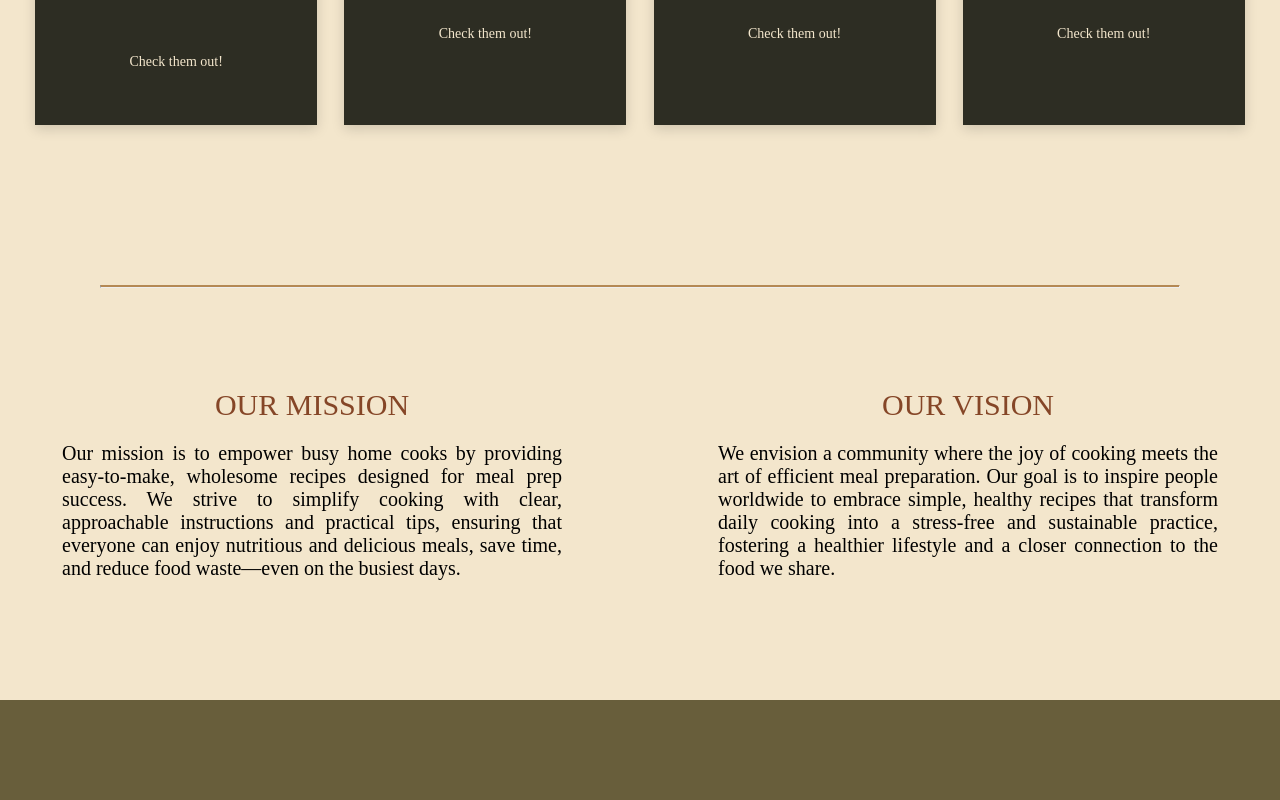
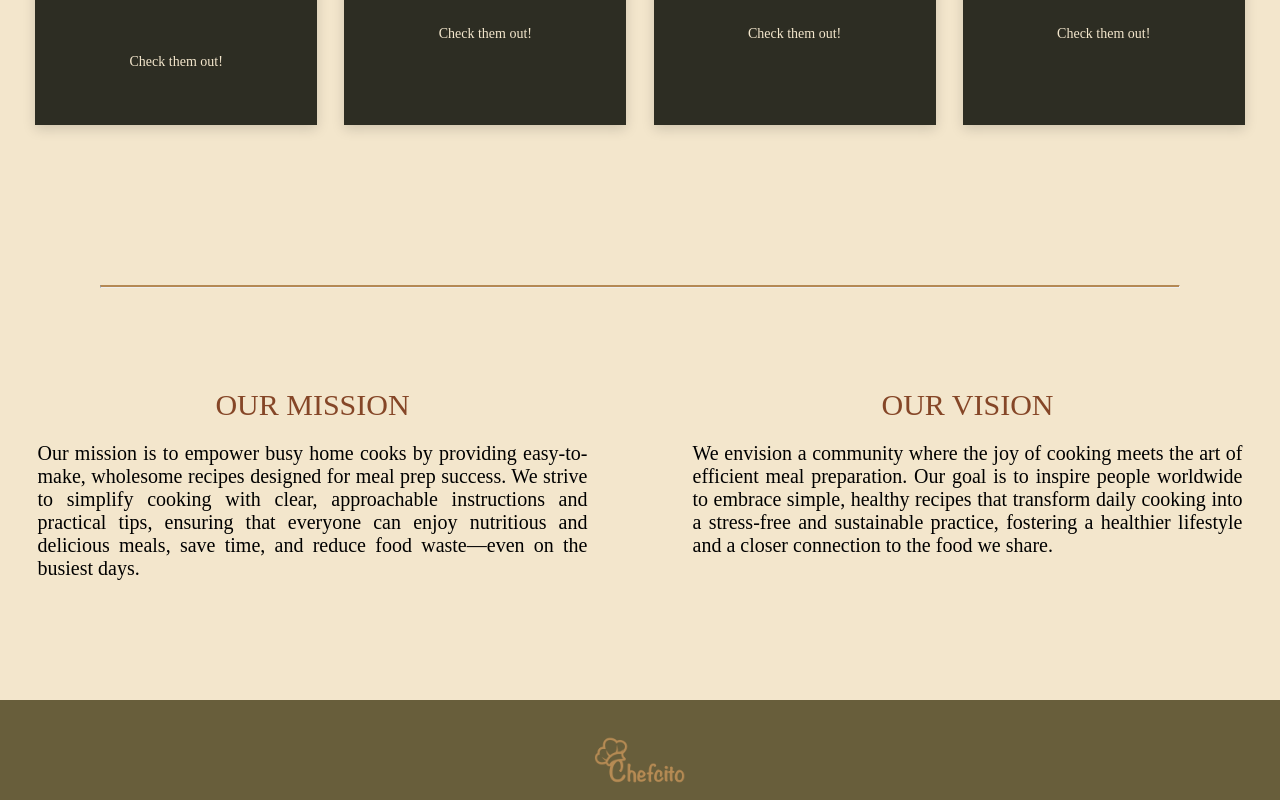
Before and after one commit to cuceta/chefcito, a React (Create React App) app: page /home in a window 1280 px wide. Shown: the part 1194-1994 px from the top of the page. Built offline with nearby package versions, Linux system fonts and the light colour scheme; a web font is replaced by a local one.

Commit message:
Footer scrolling done

```diff
--- a/src/components/footer/footer.css
+++ b/src/components/footer/footer.css
@@ -1,4 +1,28 @@
 .footer{
     height: 100px;
     background-color: #685e3b;
+    display: grid;
+    grid-template-columns: repeat(3, 1fr);
+    gap: 30px;
 }
+
+.contact{
+
+}
+
+.small-logo{
+    margin: auto;
+    padding-top: 20px;
+    height: 50px;
+    width: fit-content;
+}
+
+.small-logo img{
+    height: 100%;
+    width: 100%;
+
+}
+
+.copyright-info{
+
+}
--- a/src/components/footer/footer.js
+++ b/src/components/footer/footer.js
@@ -1,10 +1,24 @@
 import React from 'react';
 import "./footer.css";
+import hatAndNameLogo from "../../img/hatAndNameLogoGold.png";
+import {Link} from "react-router-dom";
 
 const Footer = () => {
     return (
         <div className="footer">
+            <div className="contact">
 
+            </div>
+
+            <div className="small-logo">
+                <Link to="/home" onClick={() => window.scrollTo({ top: 0, left: 0, behavior: 'smooth' })}>
+                    <img src={hatAndNameLogo} alt="hat and chefcito logo"/>
+                </Link>
+            </div>
+
+            <div className="copyright-info">
+
+            </div>
         </div>
     );
 };
--- a/src/pages/breakfast/breakfast.js
+++ b/src/pages/breakfast/breakfast.js
@@ -1,13 +1,17 @@
 import React from 'react';
 import "./breakfast.css";
 import Nav from "../../components/nav/nav";
+import Footer from "../../components/footer/footer";
 
 const Breakfast = () => {
     return (
 
         <div className="breakfast-page">
             <h1>Hello</h1>
+            <Footer/>
+
         </div>
+
     );
 };
 
--- a/src/pages/home/home.css
+++ b/src/pages/home/home.css
@@ -46,14 +46,14 @@ hr {
 .mission-vision-section {
     display: grid;
     grid-template-columns: repeat(2, 1fr);
-    gap: 2rem;
+    gap: 30px;
     margin-top: 50px;
     padding-bottom: 100px;
 }
 
 
 .mission p, .vision p{
-    width: 500px;
+    width: 550px;
     /*margin-top: -2px;*/
     justify-self: center;
     text-align: justify;
```
Also changed, not shown: src/img/hatAndNameLogoGold.png (added).
